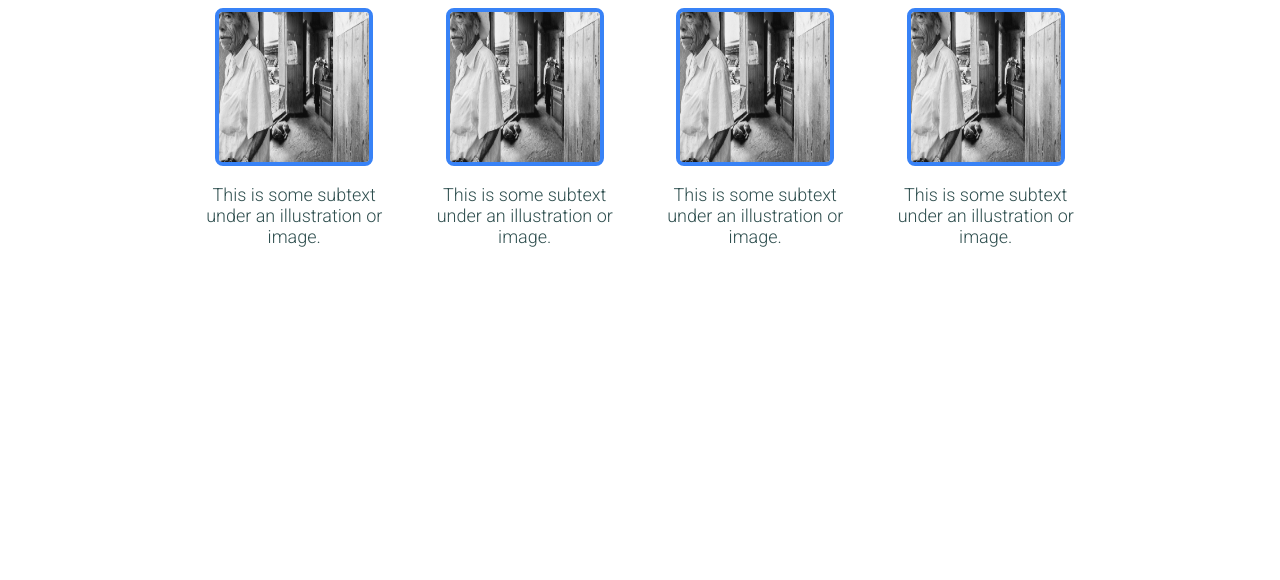
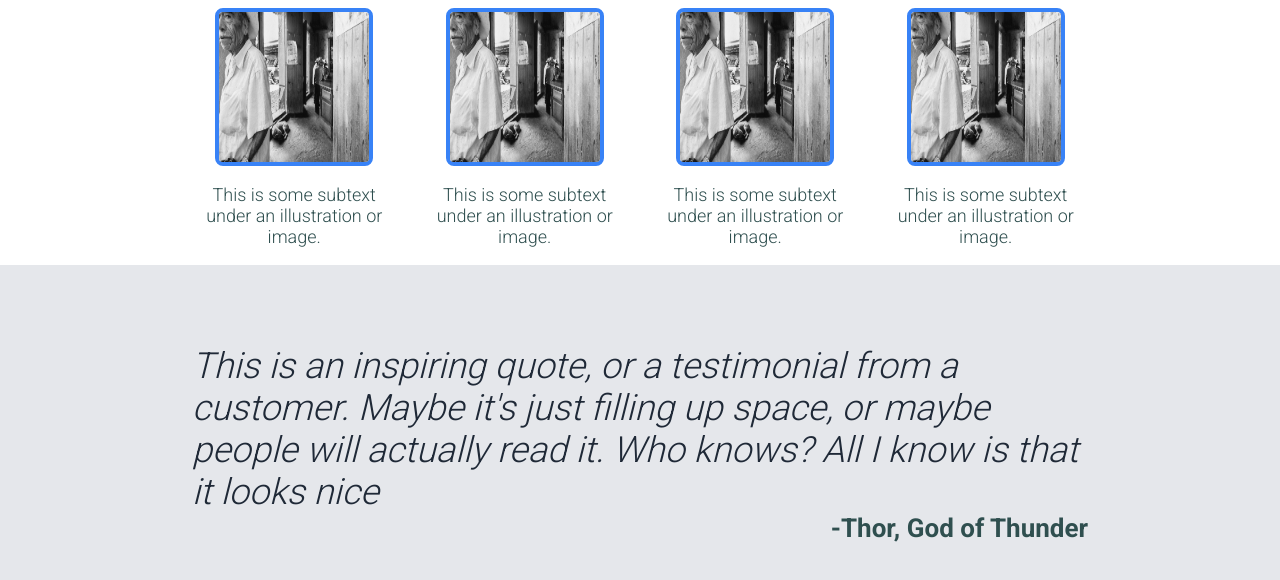
Before and after one commit to Karlauer/LandingPageOdin, a plain HTML site: page index.html in a window 1280 px wide. Shown: the part 612-1192 px from the top of the page. Before the commit the page ends 877 px from the top, so only its background shows below. Drawn offline with Linux system fonts and the light colour scheme.

Commit message:
Added and styled the Quote Section

```diff
--- a/index.html
+++ b/index.html
@@ -54,11 +54,12 @@
             <p class="infotext">This is some subtext under an illustration or image.</p>
         </div>
     </div>
-
-    <div class="Quote">
-
+<!-- Quote Section -->
+    <div class="QuoteContainer">
+        <p class="Quote">This is an inspiring quote, or a testimonial from a customer. Maybe it's just filling up space, or maybe people will actually read it. Who knows? All I know is that it looks nice</p>
+        <p class="Author">-Thor, God of Thunder</p>
     </div>
-
+<!-- Call to Action -->
     <div class="CTA">
 
     </div>
--- a/style.css
+++ b/style.css
@@ -116,8 +116,30 @@ button {
 
 }
 
-.infotext {
+.infotext, .Author {
     text-align: center;
     @extend p;
     color: darkslategray;
 }
+
+.Quote {
+    font-size: 36px;
+    font-family: "light italic";
+    font-style: italic;
+    color: #1F2937;
+    margin: 0px;
+    font-family: 'Roboto', sans-serif;
+    font-weight: 300;
+}
+
+.QuoteContainer {
+    background-color: #E5E7EB;
+    padding: 80px 15% 54px 15%;
+}
+
+.Author {
+    font-weight: 700;
+    text-align: right;
+    margin: 0px;
+    font-size: 26px;
+}
```
